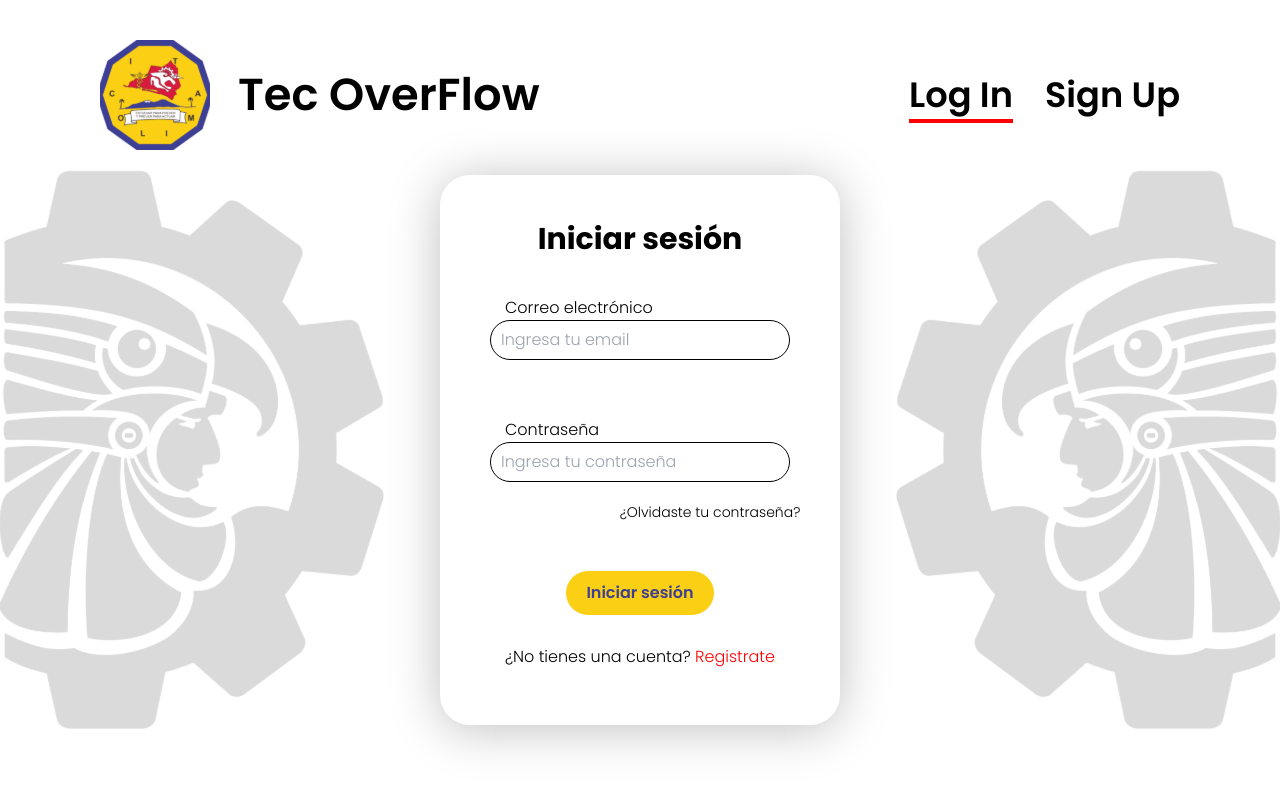
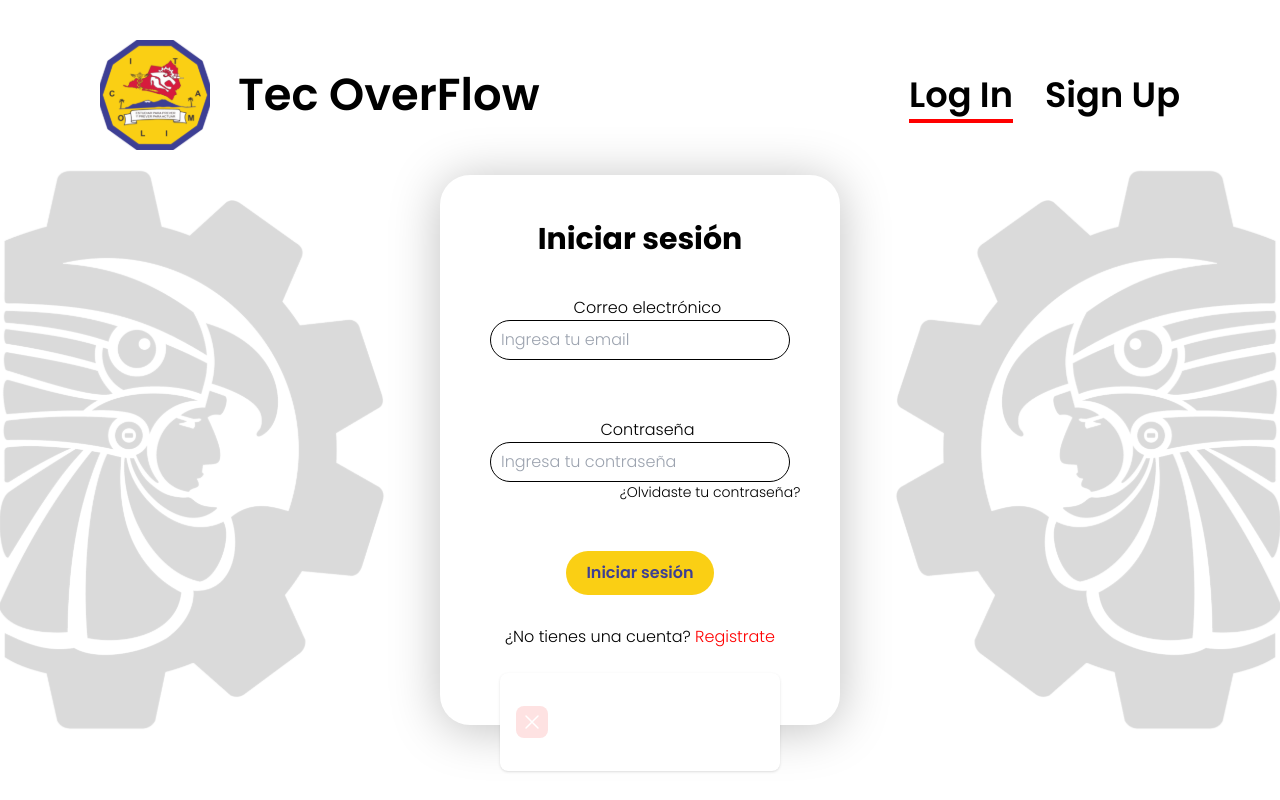
Before and after one commit to TecWork/TecOverFlow, a Next.js app: page /login in a window 1280 px wide. Built offline with nearby package versions, Linux system fonts and the light colour scheme.

Commit message:
Correción validar formulario login + toast succes

```diff
--- a/pages/login.js
+++ b/pages/login.js
@@ -37,25 +37,26 @@ export default function Login() {
                     <div className={styles.container}> {/* Este div contiene todo lo que esta dentro de la pantalla */}
                         <h1 className={styles.h1}>Iniciar sesión</h1> {/* Este es el titulo de la pantalla */}
                         <br/>
-                        <div className={styles.form}> {/* Este div contiene el formulario */}
+                        <form className={styles.form}> {/* Este div contiene el formulario */}
                             <label className={styles.label} >Correo electrónico</label> {/* Este es el label del input de correo electronico */}
                             <input id='input1' type="email" name="email" placeholder="Ingresa tu email" className={styles.input} required/> {/* Este es el input de correo electronico */}
                             <br/>
                             <br/>
                             <label className={styles.label}>Contraseña</label> {/* Este es el label del input de contraseña */}
                             <input id='input2' type="password" name="password" placeholder="Ingresa tu contraseña" className={styles.input} required pattern="^(?=.*[a-z])(?=.*[A-Z])(?=.*[0-9])(?!.*[ !@#$%^&*_=+-]).{8,30}$" title="Al menos 6 caracteres, máximo 12, debe contener una letra mayúscula, una minuscula, un número y no puede contener caracteres especiales"/> {/* Este es el input de contraseña, el "pattern" son las condicionales que debe de cumplir para que sea valida, y el "title" es el mensaje que aparecera al poner el cursor sobre el input */}
-                        </div>
-                        <Link href="/cam_contraCorreo" className={styles.olvide_link}>¿Olvidaste tu contraseña?</Link> {/* Este link nos dirije a la pantalla de olvide mi contraseña */}
-                        <br/>
-                        <br/>
-                        <Link href="#" id="button" className={styles.button}>Iniciar sesión</Link> {/* Verificar como hacer que te dirija a la pagina solo cuando se cumplen los parametros */}
-                        <label className={styles.no_cuenta}>¿No tienes una cuenta?<Link href="/" className={styles.registrate}> Registrate</Link></label> {/* Este label nos dirije a la pantalla de Sign up */}
+                            <Link href="/cam_contraCorreo" className={styles.olvide_link}>¿Olvidaste tu contraseña?</Link> {/* Este link nos dirije a la pantalla de olvide mi contraseña */}
+                            <br/>
+                            <br/>
+                            <button type="submit" id="button" className={styles.button}>Iniciar sesión</button> {/* Verificar como hacer que te dirija a la pagina solo cuando se cumplen los parametros */}
+                            {/* <Link href="#" id="check" className={styles.check}></Link> */}
+                            <label className={styles.no_cuenta}>¿No tienes una cuenta?<Link href="/" className={styles.registrate}> Registrate</Link></label> {/* Este label nos dirije a la pantalla de Sign up */}
+                        </form>
 
-                        {/* Insertar un toast y darle el display de none */}
-                    <div id="toast" className={styles.toast}>
+                        {/* Toast de error */}
+                        <div id="toaste" className={styles.toaste}>
                             <div id="toast-success" className="flex items-center w-full max-w-xs p-4 mb-4 text-gray-500 bg-white rounded-lg shadow dark:text-gray-400 dark:bg-red-700" role="alert">
                                 <div class="inline-flex items-center justify-center flex-shrink-0 w-8 h-8 text-green-500 bg-red-100 rounded-lg dark:bg-red-700 dark:text-green-200">
-                                <svg xmlns="http://www.w3.org/2000/svg" fill="none" viewBox="0 0 24 24" stroke-width="1.5" stroke="white" class="w-6 h-6"> <path stroke-linecap="round" stroke-linejoin="round" d="M6 18L18 6M6 6l12 12" /> </svg>
+                                    <svg xmlns="http://www.w3.org/2000/svg" fill="none" viewBox="0 0 24 24" stroke-width="1.5" stroke="white" class="w-6 h-6"> <path stroke-linecap="round" stroke-linejoin="round" d="M6 18L18 6M6 6l12 12" /> </svg>
                                     <span class="sr-only">x-mark icon</span>
                                 </div>
                                 <div className={styles.toast_text}>
@@ -64,17 +65,35 @@ export default function Login() {
                                 </div>
                             </div>
                         </div>
-                        {/* Aqui termina el toast */}
+                        {/* Aqui termina el toast de error */}
+
+                        {/* Toast succes */}
+                        <div id="toasts" className={styles.toasts}>
+                            <div id="toast-success" className="flex items-center w-full max-w-xs p-4 mb-4 text-gray-500 bg-white rounded-lg shadow dark:text-gray-400 dark:bg-green-700" role="alert">
+                                <div class="inline-flex items-center justify-center flex-shrink-0 w-8 h-8 text-green-500 bg-green-100 rounded-lg dark:bg-green-700 dark:text-green-200">
+                                    <svg fill="none" stroke="white" stroke-width="1.5" viewBox="0 0 24 24" xmlns="http://www.w3.org/2000/svg" aria-hidden="true">
+                                        <path stroke-linecap="round" stroke-linejoin="round" d="M4.5 12.75l6 6 9-13.5"></path>
+                                    </svg>
+                                    <span class="sr-only">CheckIcon </span>
+                                </div>
+                                <div className={styles.toast_text}>
+                                    <div className={styles.texto_tipo}>Correcto</div>
+                                    <div className={styles.texto_desc}>Acceso correcto</div>
+                                </div>
+                            </div>
+                        </div>
                     </div>
 
                     <Image id="imagen2" src={biglogo} alt="Tec Overflow" height={600} className={styles.imagen_rotada}/> {/* Esta imagen es la que aparece a los costados de la pantalla pero rotada */}
                 </div>
                 <Script id="script">
                     {`
+                        const form = document.querySelector("form");
                         const email = document.querySelector("#input1");
                         const password = document.querySelector("#input2");
                         const button = document.querySelector("#button");
-                        const toast = document.querySelector("#toast");
+                        const toaste = document.querySelector("#toaste");
+                        const toasts = document.querySelector("#toasts");
 
                         email.addEventListener('blur', () => {
                             if (email.value === "" ){
@@ -92,18 +111,35 @@ export default function Login() {
                             }
                         });
 
+                        form.addEventListener('submit', (e) => {
+                            e.preventDefault();
+
+                            if (email.validity.valid && password.validity.valid){
+                                console.log("hola");
+                                setTimeout(function(){window.location.href = "/";}, 3000);
+                                toasts.style.display = "block";
+                                setTimeout(function(){ toasts.style.display = "none"; }, 3000);
+
+                            }else{
+                                password.style.border = "1px solid red";
+                                email.style.border = "1px solid red";
+                                toaste.style.display = "block";
+                                setTimeout(function(){ toast.style.display = "none"; }, 3000);
+                            }
+                        });
+
+
                         button.addEventListener('click', () => {
                             console.log(email.validity.valid);
                             console.log(password.validity.valid);
                             if (email.validity.valid && password.validity.valid){
-                                button.location.href="/"
+                                console.log("hola");
                             }else{
-                                password.style.border = "1px solid red";
-                                email.style.border = "1px solid red";
                                 toast.style.display = "block";
                                 setTimeout(function(){ toast.style.display = "none"; }, 3000);
                             }
                         });
+
                     `}
                 </Script>
             </main>
--- a/styles/login.module.css
+++ b/styles/login.module.css
@@ -20,7 +20,7 @@
 .form{
     display: flex;
     flex-direction: column;
-    align-items: flex-start;
+    align-items: center;
     justify-content: stretch;
     padding-bottom: 20px;
 }
@@ -94,10 +94,18 @@
 
 /*Modificaciones del toast*/
 
-.toast{
+.toaste{
+    display: flex;
+    width: 280px;
+    position: absolute;
+    margin-top: 35rem;
+}
+
+.toasts{
     display: none;
+    width: 280px;
     position: absolute;
-    margin-top: 38rem;
+    margin-top: 35rem;
 }
 
 .toast_text{
@@ -118,3 +126,12 @@
     font-size: 12px;
     color: white;
 }
+
+.check{
+    border-radius: 30px;
+    width: 148px;
+    height: 44px;
+    position: absolute;
+    background-color: #3D3F94;
+    top: 550px;
+}
```
